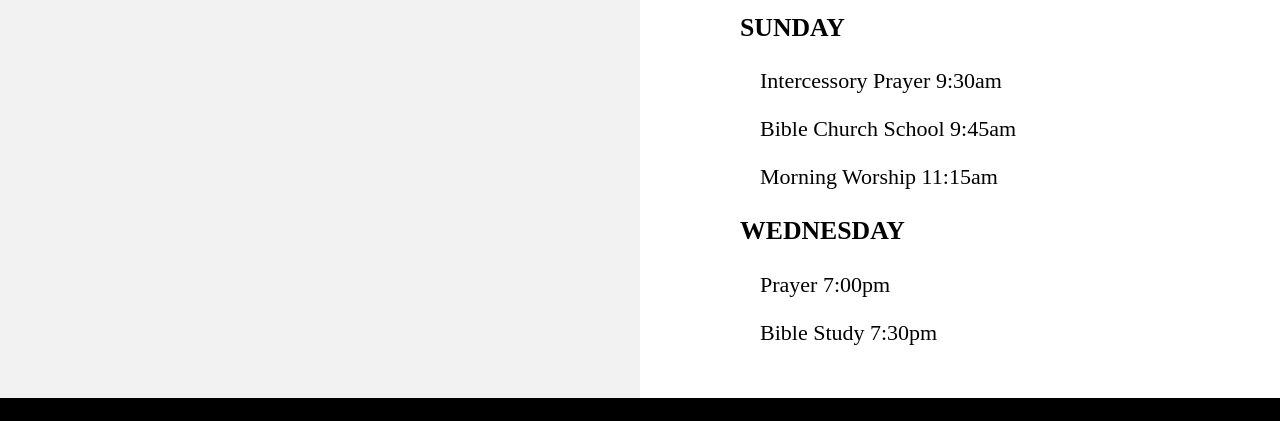
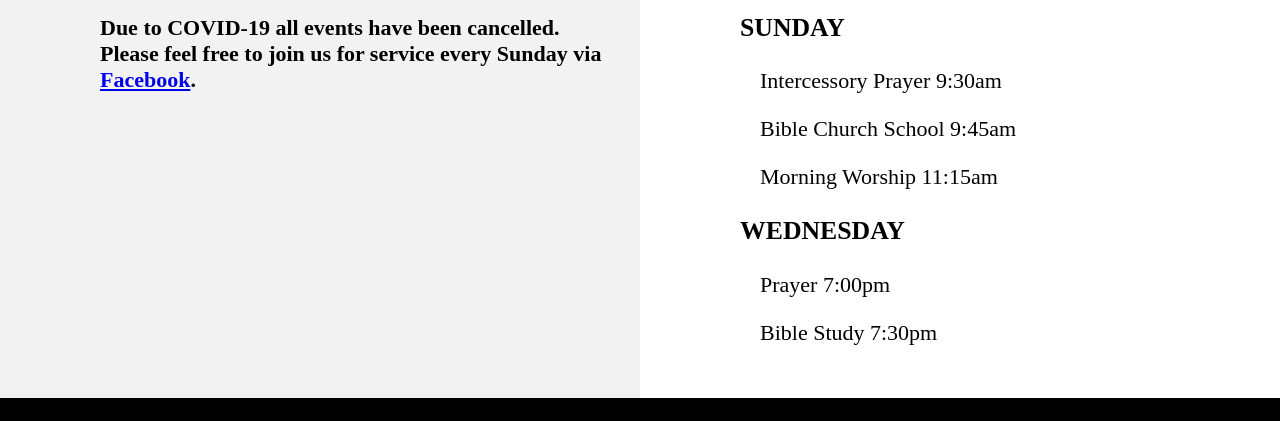
Before and after one commit to gospellight/gospellight.github.io, a plain HTML site: page index.html in a window 1280 px wide. Shown: the part 679-1100 px from the top of the page. Drawn offline with nearby package versions, Linux system fonts and the light colour scheme; no server answers; a web font is replaced by a local one.

Commit message:
covid-19 notice
events cancelled due to covid-19 outbreak

```diff
--- a/index.html
+++ b/index.html
@@ -56,6 +56,8 @@
 				<ul class="events" id="events-upcoming">
 
 				</ul>
+				<h4>Due to COVID-19 all events have been cancelled.<br />Please feel free to join us for service every Sunday via
+			<a href="https://www.facebook.com/Gospel-Light-UHCA-Mt-Olive-NC-120878794593573/" target="_blank">Facebook</a>.</h4>
 			</div>
 		</div>
 
```
